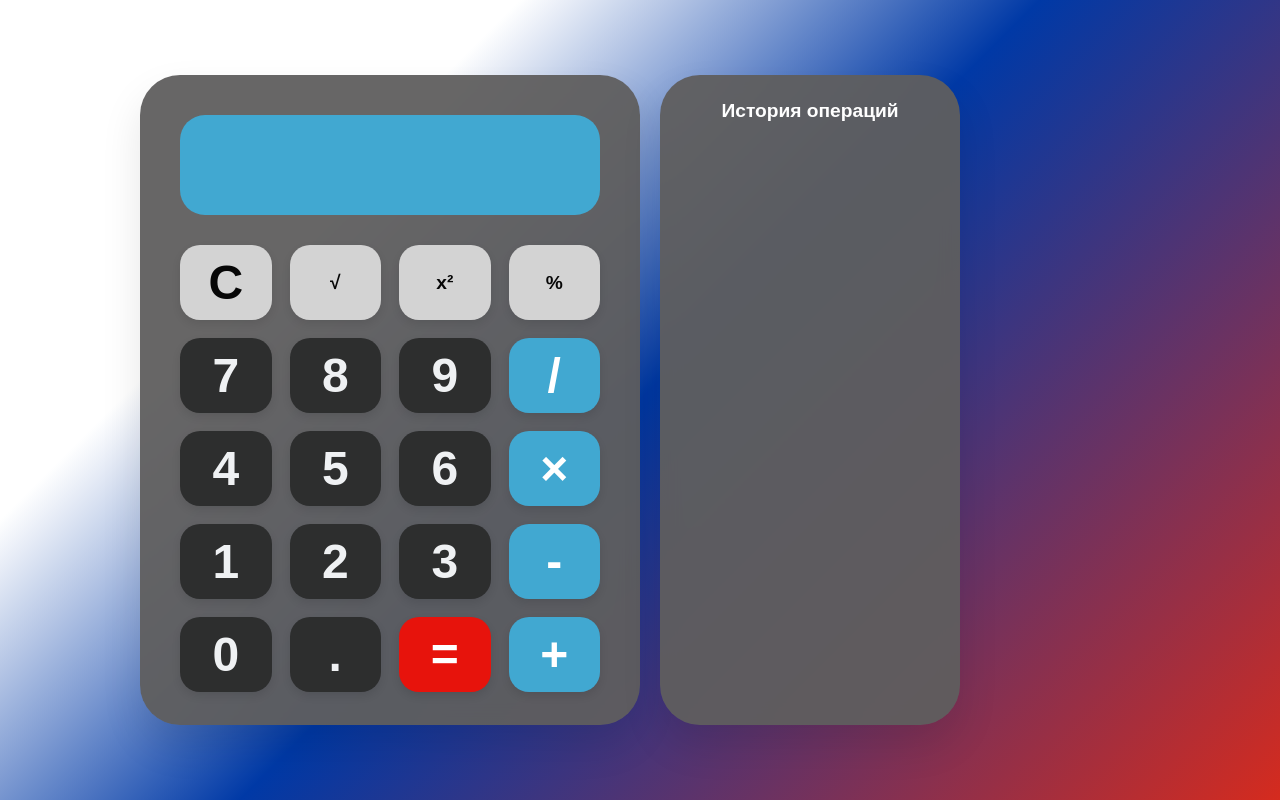
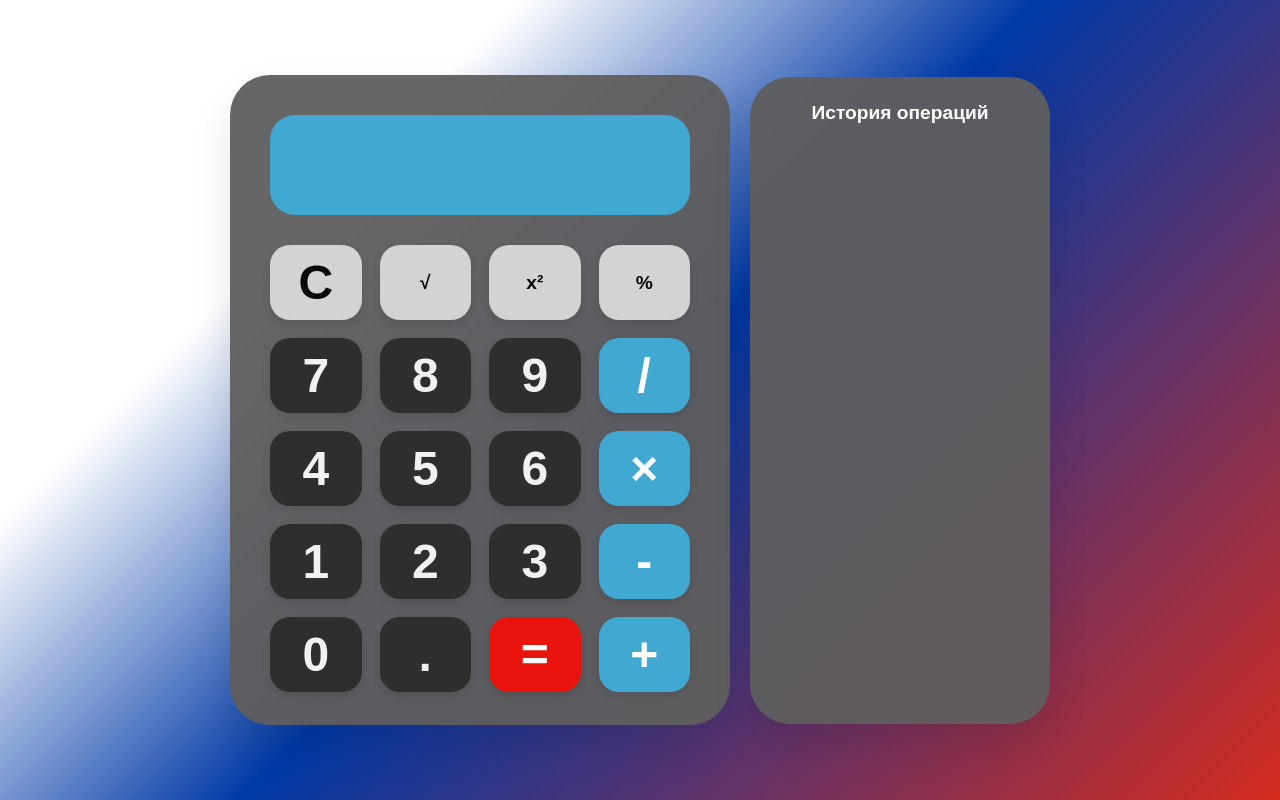
Before and after one commit to ia1sam/PracticeWEB, a plain HTML site: page index.html in a window 1280 px wide. Drawn offline with Linux system fonts and the light colour scheme.

Commit message:
Version2.2

```diff
--- a/style.css
+++ b/style.css
@@ -17,8 +17,8 @@ body {
 .container {
   display: flex;
   gap: 20px;
-  max-width: 1000px;
-  width: 100%;
+  align-items: center;
+  justify-content: center;
 }
 
 .calculator {
@@ -28,7 +28,7 @@ body {
   border-radius: 40px;
   padding: 40px;
   box-shadow: 0 20px 40px rgba(0, 0, 0, 0.1);
-  backdrop-filter: blur(10px);
+  flex-direction: column;
 }
 
 .display {
```
